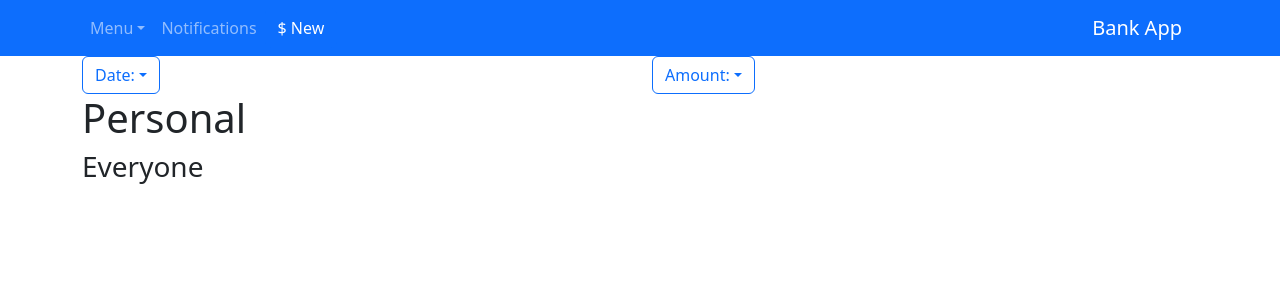
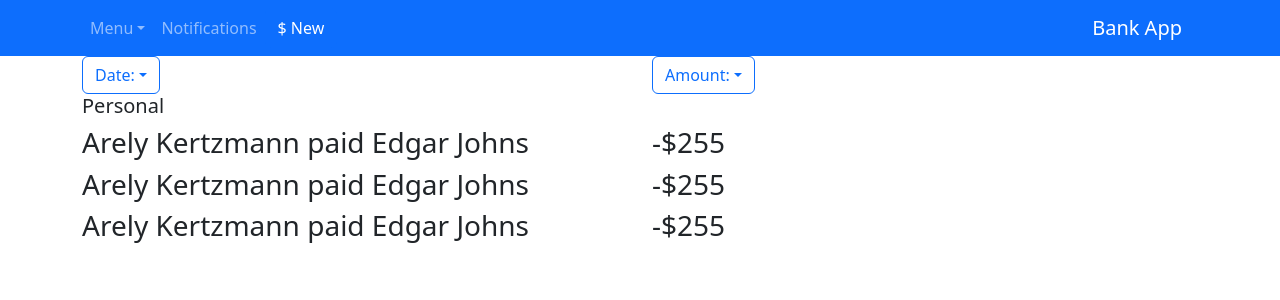
Before and after one commit to Solera-Bootcamp-Team-4/BankAppFE, a React (Create React App) app: page /personal in a window 1280 px wide. Shown: the top 300 px of the page. Built offline with nearby package versions, Linux system fonts and the light colour scheme.

Commit message:
personal components structured

```diff
--- a/src/components/personal/Personal.jsx
+++ b/src/components/personal/Personal.jsx
@@ -1,6 +1,7 @@
 import React from 'react';
 import { Col, Container, Dropdown, Row } from 'react-bootstrap';
 import Header from '../header/Header';
+import PersonalItem from './PersonalItem';
 
 export default function Personal() {
   return (
@@ -39,10 +40,10 @@ export default function Personal() {
         </Row>
 
         <Row>
-          <h1>Personal</h1>
-        </Row>
-        <Row>
-          <h3>Everyone</h3>
+          <h5>Personal</h5>
+          <PersonalItem />
+          <PersonalItem />
+          <PersonalItem />
         </Row>
       </Container>
     </>
--- /dev/null
+++ b/src/components/personal/PersonalItem.jsx
@@ -0,0 +1,19 @@
+import React from 'react';
+import { Col, Container, Row } from 'react-bootstrap';
+
+export default function PersonalItem() {
+  return (
+    <>
+      <Container>
+        <Row>
+          <Col>
+            <h3>Arely Kertzmann paid Edgar Johns</h3>
+          </Col>
+          <Col>
+            <h3>-$255</h3>
+          </Col>
+        </Row>
+      </Container>
+    </>
+  );
+}
```
